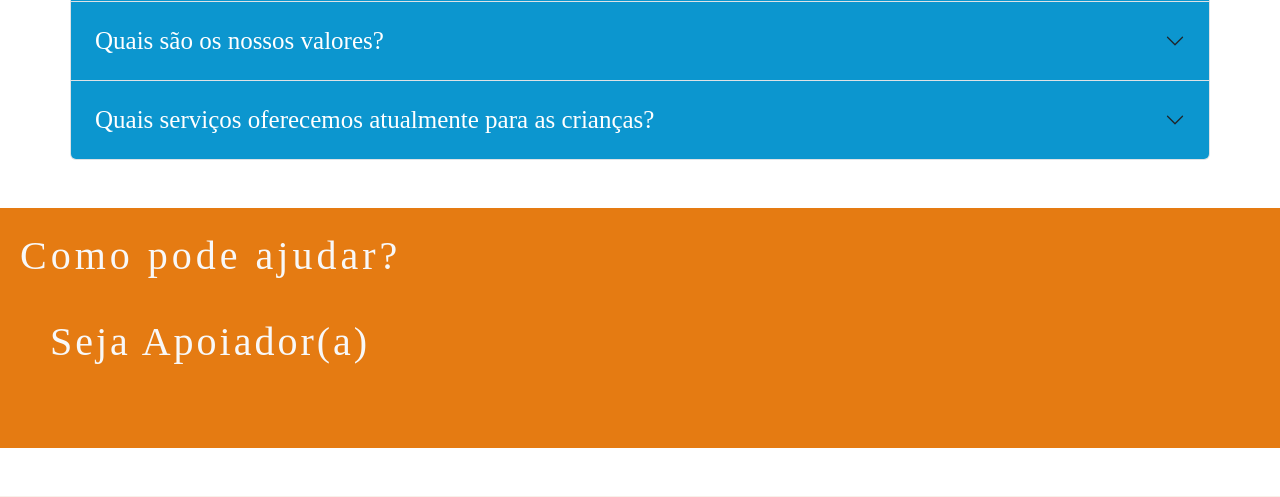
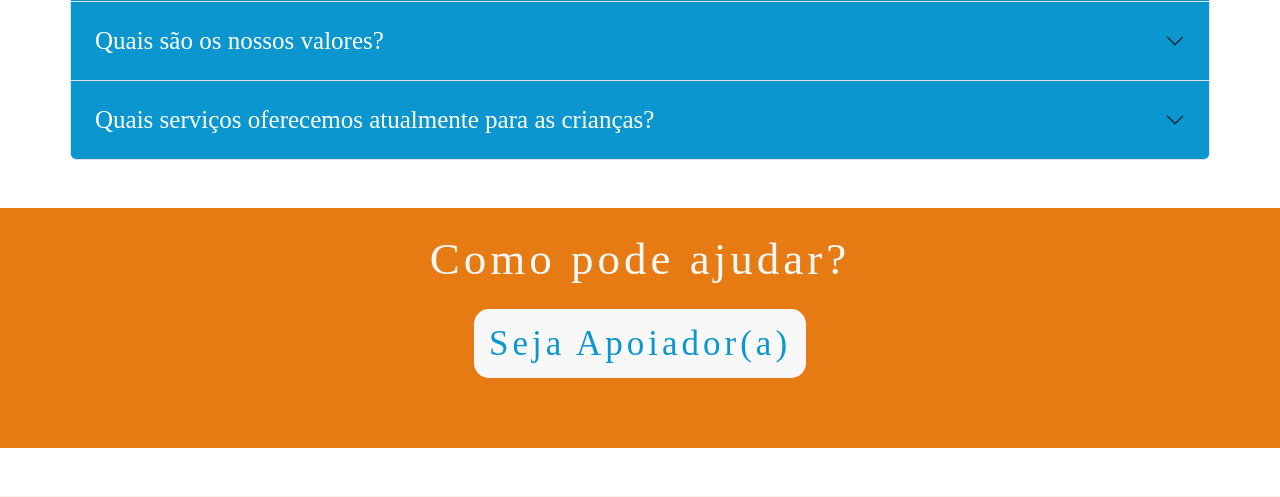
Before and after one commit to ProjetoZOE/InstitutoZoe, a PHP site: page / in a window 1280 px wide. Shown: the part 2447-2944 px from the top of the page. Run offline with PHP 8.4, Linux system fonts and the light colour scheme; some web fonts are replaced.

Commit message:
Ajuste da section apoiador

```diff
--- a/index.html
+++ b/index.html
@@ -399,10 +399,10 @@
 
         <br><br>
 
-        <section id="apoiador" class="texto">
+        <section id="apoiador">
             <br>
-            <h1>Como pode ajudar?</h1><br>
-            <p style="justify-content: center;"><a href="index-apoiador.html" style="text-align: center;">Seja
+            <h1 style="font-size: 45px;">Como pode ajudar?</h1><br>
+            <p><a href="index-apoiador.html">Seja
                     Apoiador(a)</a></p>
         </section>
         <br><br>
--- a/styles.css
+++ b/styles.css
@@ -87,28 +87,30 @@ a:hover {
 
 }
 
-#apoiador.texto {
+#apoiador {
+    text-align: center;
     letter-spacing: 4px;
     height: 30vh;
     color: #f8f8f8;
     background-color: #e57b12;
-}
-
-#apoiador.texto h1 {
-    margin-left: 20px;
-}
-
-#apoiador.texto a {
-    justify-content: center;
-    text-align: center;
-    margin-left: 30px;
-    color: #f8f8f8;
-    transition: 0.5s;
 
 }
 
-#apoiador.texto a:hover {
-    color: #004ba8;
+
+
+#apoiador p a{
+    text-align: center;
+    color: #0c96cf;
+    transition: 0.5s;
+    font-size: 35px;
+    background-color: #f8f8f8;
+    border-radius: 15px;
+    padding: 15px !important;
+
+}
+
+#apoiador a:hover {
+
     font-size: 42px;
 
 }
```
